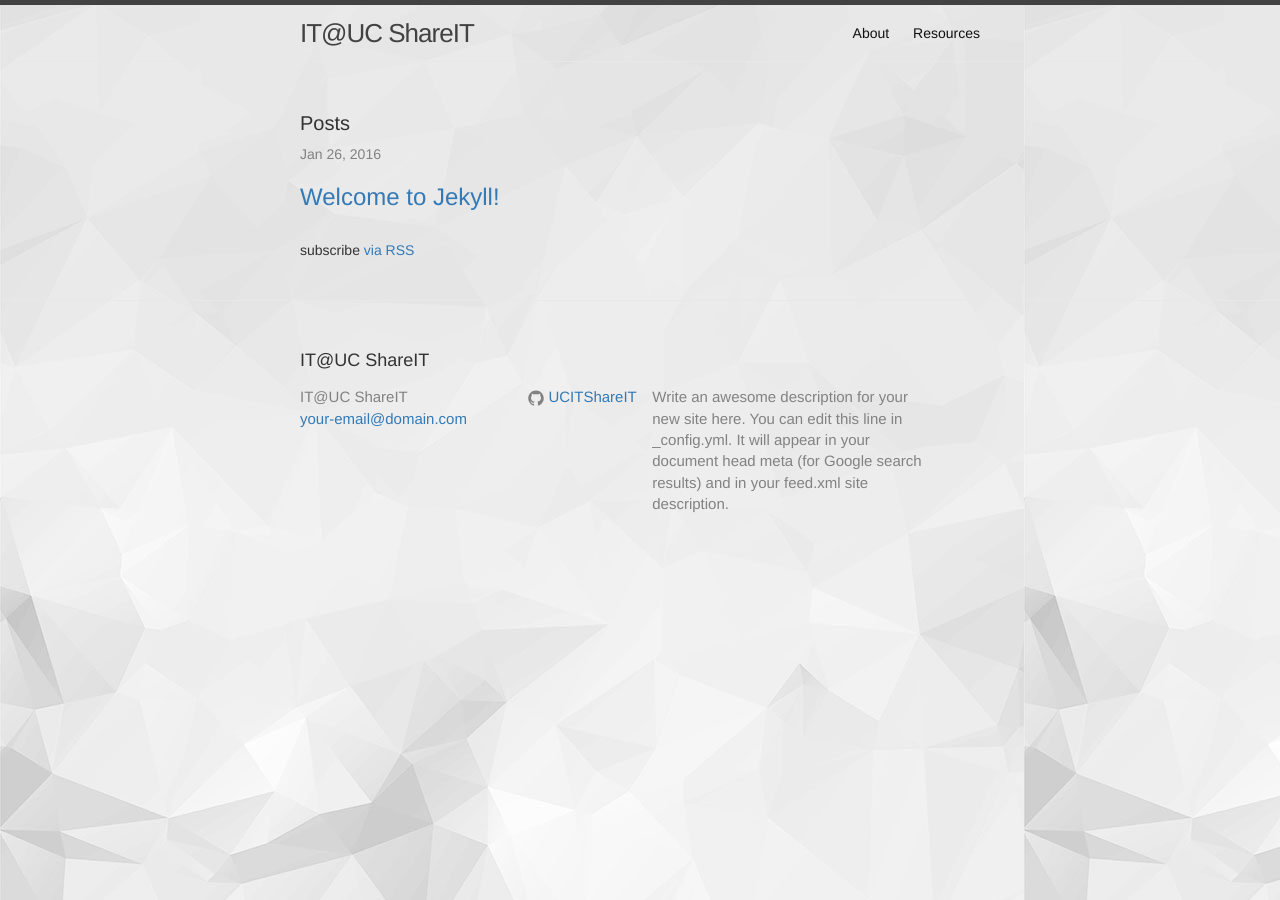
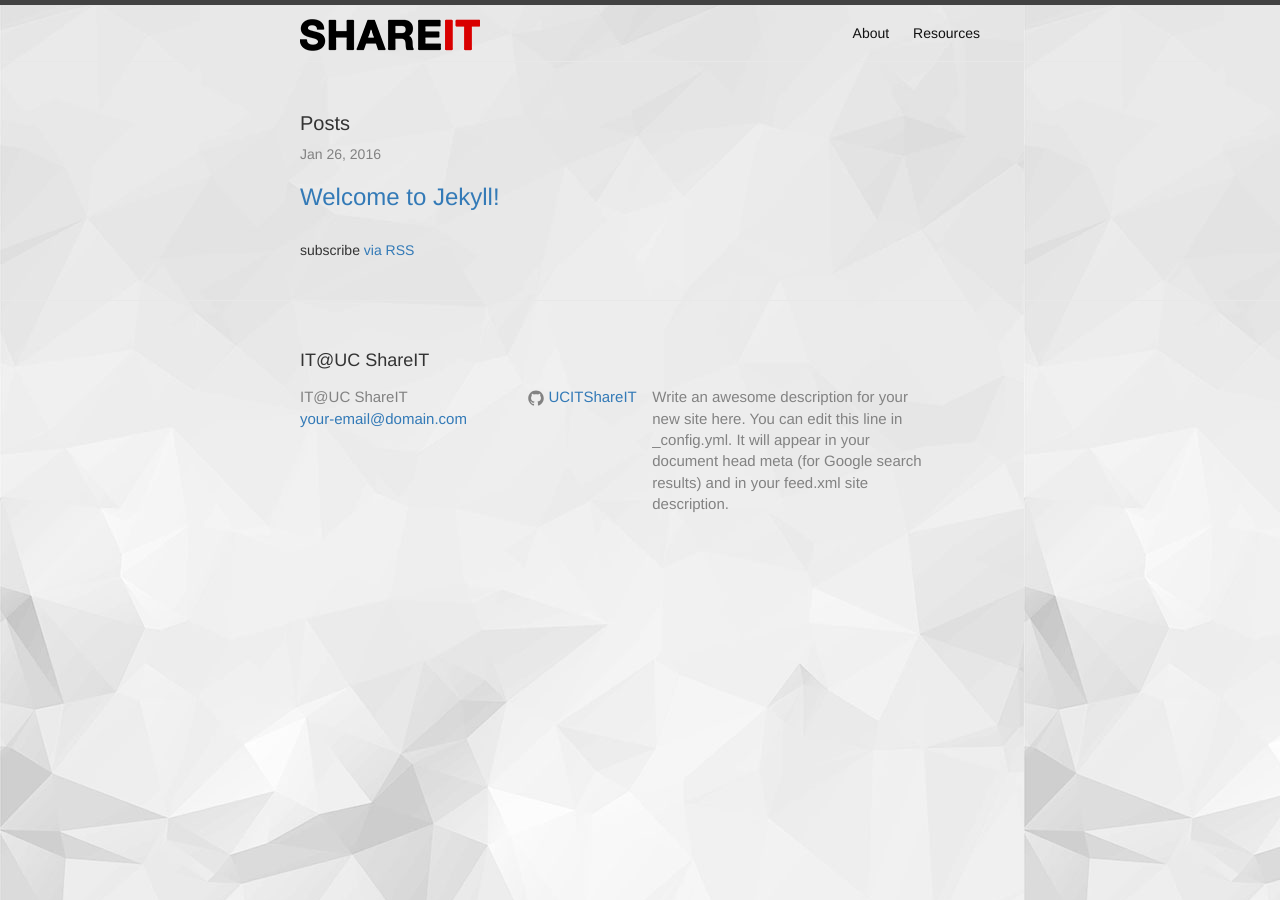
Before and after one commit to UCITShareIT/ucitshareit.github.io, a Jekyll site: the page built from index.html, in a window 1280 px wide. Built offline with Jekyll 4.4.1, drawn with Linux system fonts in a browser that asks for light colours.

Commit message:
logo in header

```diff
--- a/_includes/header.html
+++ b/_includes/header.html
@@ -2,7 +2,7 @@
 
   <div class="wrapper">
 
-    <a class="site-title" href="{{ site.baseurl }}/">{{ site.title }}</a>
+    <a class="site-title" href="{{ site.baseurl }}/"><img src="{{ site.baseurl }}/images/logo.png"/></a>
 
     <nav class="site-nav">
       <a href="#" class="menu-icon">
```
